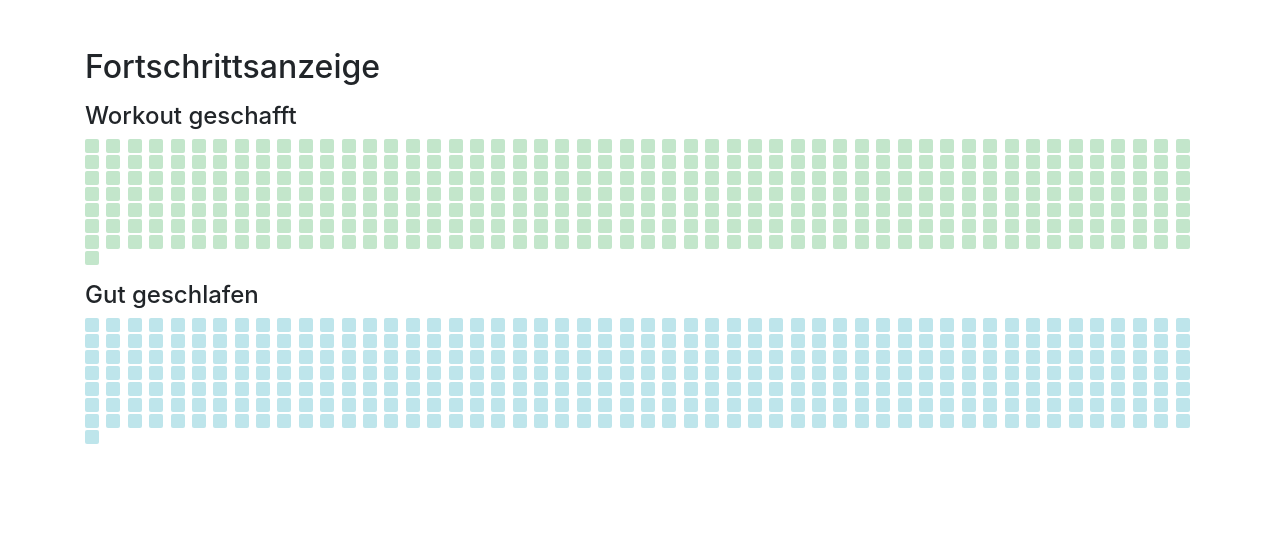
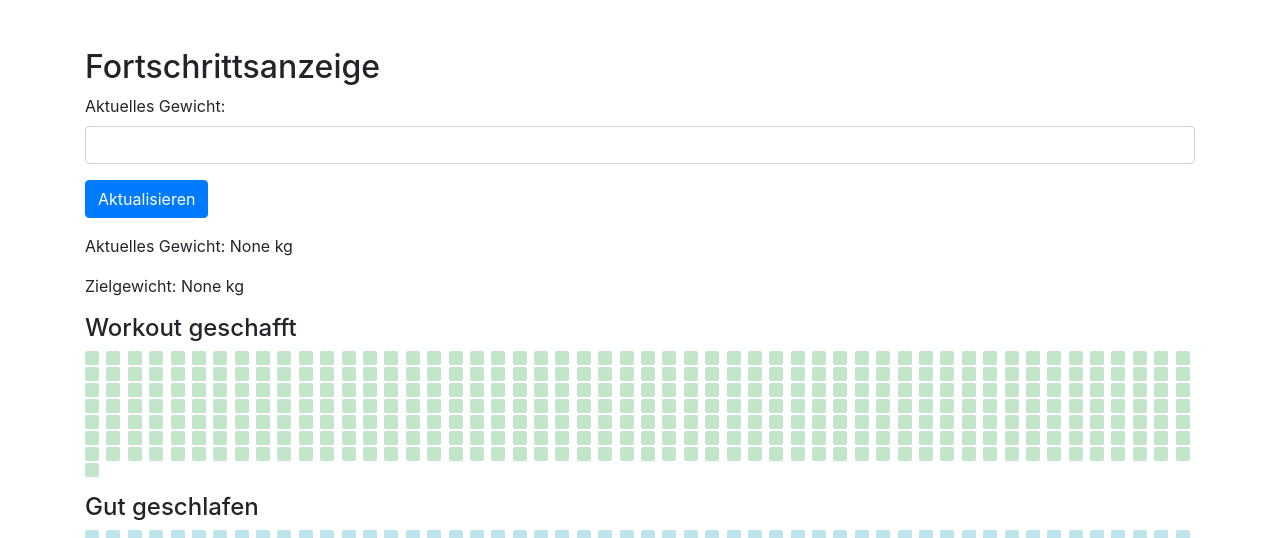
Before and after one commit to rain19a/performfit, a Flask app: page /fortschritt in a window 1280 px wide. Shown: the top 538 px of the page. Run offline with Flask 3, Linux system fonts and the light colour scheme; the visitor is signed in with stand-in values (Sample User, id 1); data that the repository does not hold is empty; some libraries are stand-ins or nearby versions.

Commit message:
modified:   app.py 	modified:   templates/fortschritt.html

```diff
--- a/app.py
+++ b/app.py
@@ -131,29 +131,36 @@
 
 
 
-@app.route('/fortschritt')
+@app.route('/fortschritt', methods=['GET', 'POST'])
 @login_required
 def fortschritt():
-    user_id = current_user.get_id()  # Die tatsächliche Benutzer-ID des eingeloggten Benutzers verwenden
+    user_id = current_user.get_id()
+    user = User.query.get(user_id)
+
+    if request.method == 'POST':
+        gewicht = request.form.get('gewicht', type=float)
+        if gewicht:
+            user.gewicht = gewicht
+            db.session.commit()
+            return redirect(url_for('fortschritt'))  # Aktualisiere die Seite, um die neuen Daten anzuzeigen
 
     start_date = date.today() - timedelta(days=364)
+    progress_data = Progress.query.filter(Progress.user_id == user_id, Progress.date >= start_date).order_by(Progress.date.asc()).all()
 
-    progress_data = Progress.query.filter(
-        Progress.user_id == user_id,
-        Progress.date >= start_date
-    ).order_by(Progress.date.asc()).all()
-
-    # Überprüfen, ob Fortschrittsdaten vorhanden sind
     if progress_data:
         slept_well_data = [{'date': p.date.strftime('%Y-%m-%d'), 'value': p.slept_well} for p in progress_data]
         workout_data = [{'date': p.date.strftime('%Y-%m-%d'), 'value': p.workout_completed} for p in progress_data]
     else:
-        # Wenn keine Fortschrittsdaten vorhanden sind, erstelle leere Daten für 365 Tage
         slept_well_data = [{'date': (date.today() - timedelta(days=i)).strftime('%Y-%m-%d'), 'value': False} for i in range(364, -1, -1)]
         workout_data = [{'date': (date.today() - timedelta(days=i)).strftime('%Y-%m-%d'), 'value': False} for i in range(364, -1, -1)]
 
-    return render_template('fortschritt.html', slept_well_data=slept_well_data, workout_data=workout_data)
+    entfernung_zum_ziel = user.zielgewicht - user.gewicht if user.gewicht and user.zielgewicht else None
 
+    return render_template('fortschritt.html',
+                           user=user,
+                           entfernung_zum_ziel=entfernung_zum_ziel,
+                           slept_well_data=slept_well_data,
+                           workout_data=workout_data)
 
 
 
--- a/templates/fortschritt.html
+++ b/templates/fortschritt.html
@@ -25,6 +25,26 @@
 <body>
     <div class="container mt-5">
         <h2>Fortschrittsanzeige</h2>
+
+  <!-- Formular zum Aktualisieren des Gewichts -->
+        <form action="{{ url_for('fortschritt') }}" method="post" class="mb-3">
+            <div class="form-group">
+                <label for="gewicht">Aktuelles Gewicht:</label>
+                <input type="number" class="form-control" id="gewicht" name="gewicht" value="{{ user.gewicht }}" step="0.1" required>
+            </div>
+            <button type="submit" class="btn btn-primary">Aktualisieren</button>
+        </form>
+
+        <!-- Zielgewicht und Entfernung anzeigen -->
+        <p>Aktuelles Gewicht: {{ user.gewicht }} kg</p>
+        <p>Zielgewicht: {{ user.zielgewicht }} kg</p>
+        {% if entfernung_zum_ziel %}
+        <p>Entfernung zum Zielgewicht: {{ entfernung_zum_ziel|round(1) }} kg</p>
+        {% endif %}
+
+
+
+
 
         <!-- Fortschrittsanzeige für "Workout geschafft" -->
         <div class="mt-3">
```
